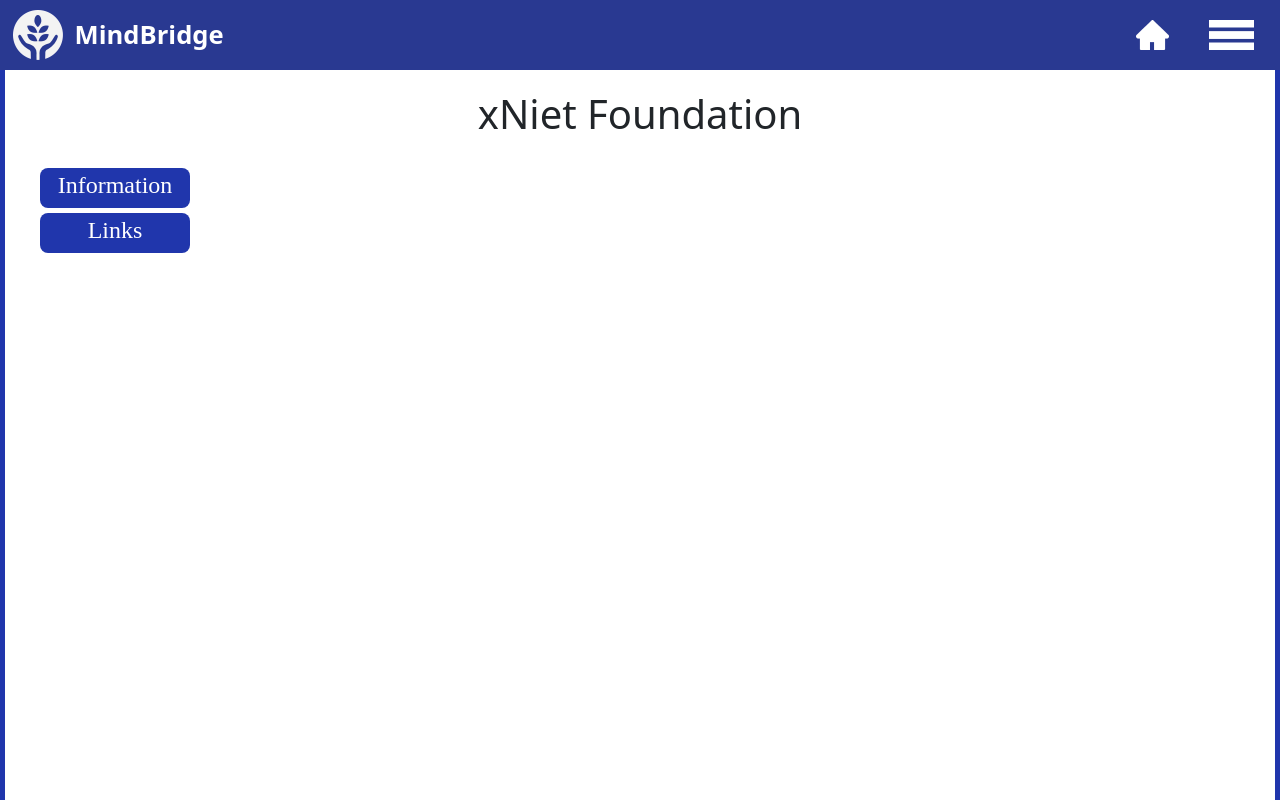
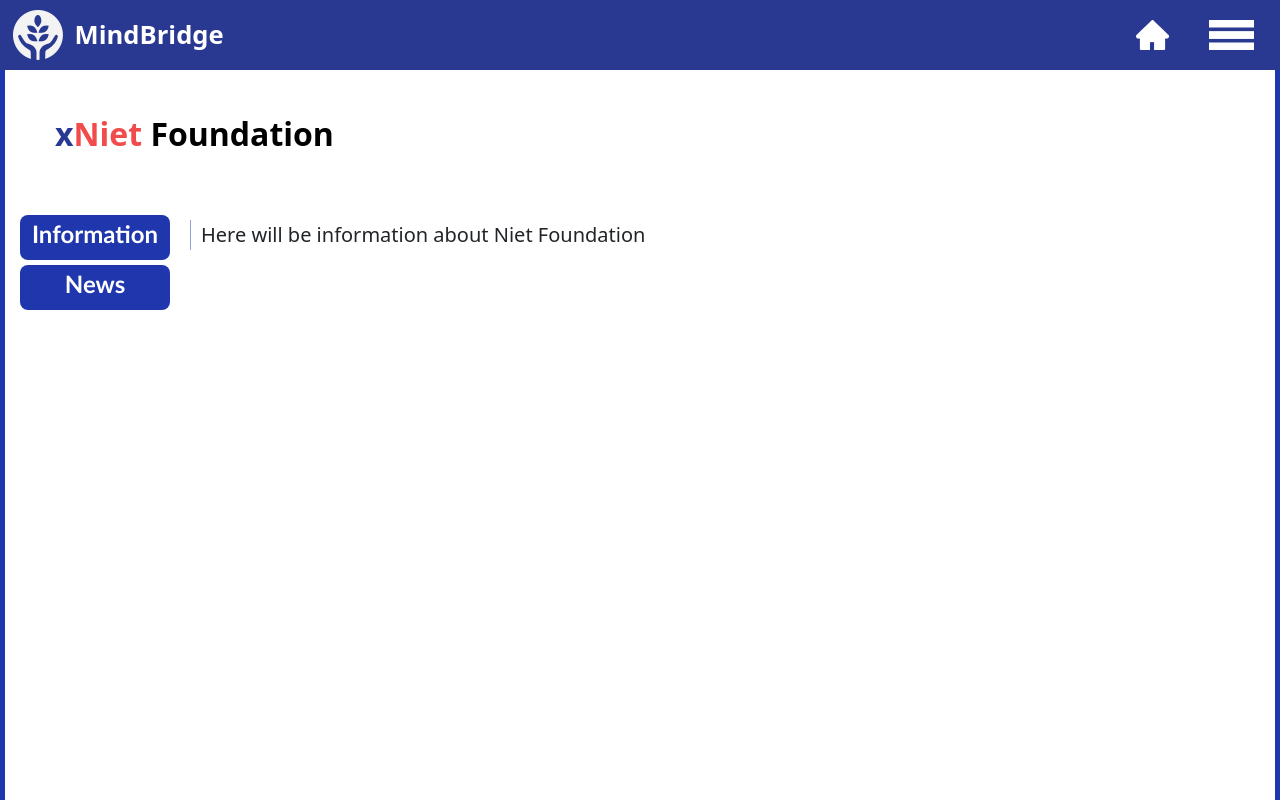
Before and after one commit to Baizho/MindBridge, a Next.js app: page /foundationPage in a window 1280 px wide. Shown: the top 800 px of the page. Built offline with nearby package versions, Linux system fonts and the light colour scheme.

Commit message:
Foundation

```diff
--- a/src/app/(blueFoot)/foundationPage/page.js
+++ b/src/app/(blueFoot)/foundationPage/page.js
@@ -5,33 +5,52 @@
 import Link from "next/link";
 
 export default function foundationPage() {
-    const [isVisible, setIsVisible] = useState({});
+    const [isVisible, setIsVisible] = useState({
+        'button1': true, // This will make the text for button1 visible by default
+        'button2': false
+    });
 
     const handleClick = (id) => {
-        setIsVisible(prevState => ({
-            ...prevState,
-            [id]: !prevState[id]
-        }));
+        // Reset all keys in the isVisible object to false
+        const resetVisibility = Object.keys(isVisible).reduce((acc, key) => {
+            acc[key] = false;
+            return acc;
+        }, {});
+
+        setIsVisible({
+            ...resetVisibility,
+            // Then set the clicked button's visibility to the opposite of its current state
+            [id]: !isVisible[id]
+        });
     };
+
+    // ... rest of your code
 
     return (
         <div className="body">
-            <div>
-                <h1> xNiet Foundation</h1>
+            <div  className="foundHead">
+                <div> x<span id="niet">Niet</span> <span id="found">Foundation</span></div>
             </div>
             <div className="buttons">
+
+                <div className="button">
                     <button onClick={() => handleClick('button1')} className="button">
-                    <h3>Information</h3>
+                        <p>Information</p>
                     </button>
+                    <button onClick={() => handleClick('button2')} className="">
+                        <p>News</p>
+                    </button>
+                </div>
+                <div className="info">
+
                     {isVisible['button1'] && <div id="sInfoPage">
                         Here will be information about Niet Foundation
                     </div>}
-                <button onClick={() => handleClick('button2')} className="">
-                    <h3>Links</h3>
-                </button>
                     {isVisible['button2'] && <div id="sInfoPage">
-                    Links will
+                        News about Niet Foundation
                     </div>}
+                </div>
+
             </div>
         </div>
     );
--- a/src/app/(blueFoot)/foundationPage/style.css
+++ b/src/app/(blueFoot)/foundationPage/style.css
@@ -21,11 +21,15 @@
 
 .buttons {
     width: 90%;
-    margin: 30px;
+    height: 200px;
+    padding: 10px;
+    margin-top: 50px;
     position: relative;
+    display: flex;
 }
 
 #sInfoPage {
+    font-size: 20px;
     padding-left: 10px;
     margin-top: 10px;
     margin-bottom: 10px;
@@ -38,18 +42,32 @@
 button {
     background-color: #2036ac;
     color: white;
-    padding: 8px;
-    padding-top: 3px;
-    padding-bottom: 0px;
     border-width: 0px;
     border-radius: 8px;
     display: flex;
     justify-content: center;
     margin: 5px;
     width: 150px;
+    height: 45px;
 }
 
-h3 {
+.button p {
+    font-weight: bold;
+    font-family: Calibri;
     font-size: 24px;
-    font-family: "Droid Sans";
 }
+.foundHead{
+    font-family: var(--font-kefa);
+    font-size: 2.5vw;
+    font-weight: 700;
+    line-height: 127.19px;
+    color: #293991;
+    height: 10%;
+    margin-left: 50px;
+}
+#niet{
+    color: #f14b4c;
+}
+#found{
+    color: black;
+}
```
Lines whose indentation alone changed are shown as unchanged.
